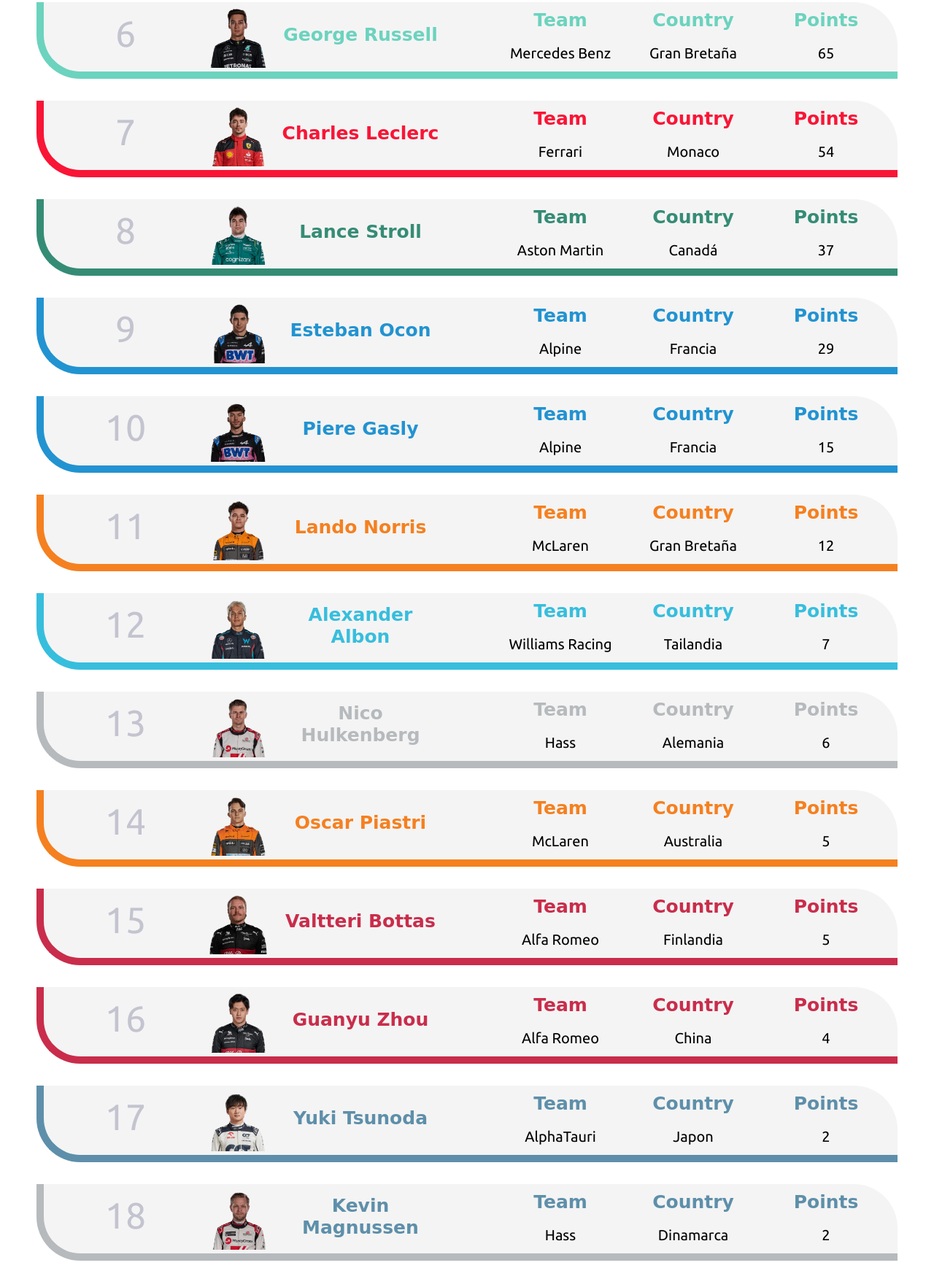
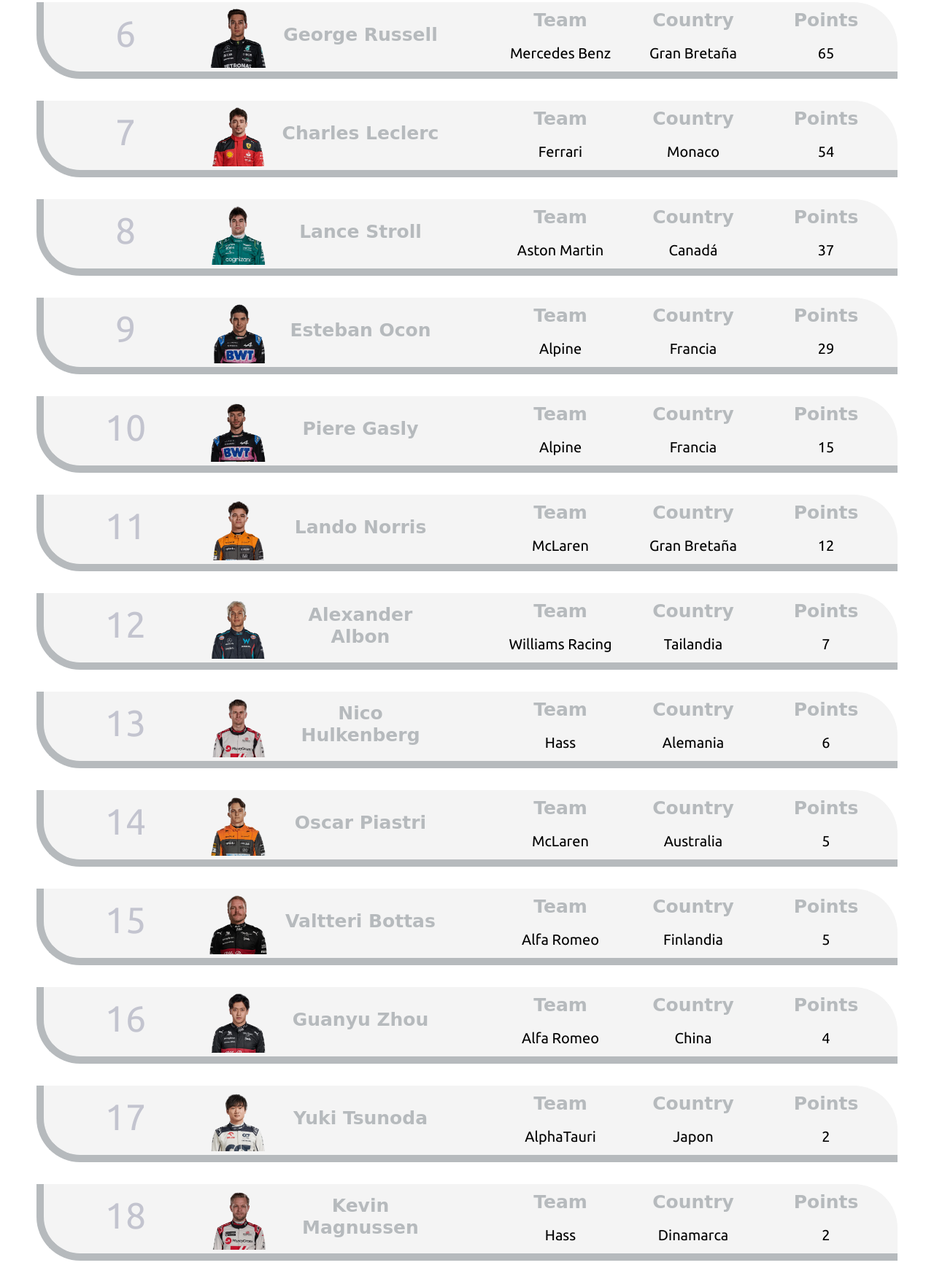
Before and after one commit to EmanuelMerlo/PF-Merlo, a website: page pages/clasificacion.html in a window 1280 px wide. Shown: the part 1048-2797 px from the top of the page at 73% size. Drawn offline with nearby package versions, Linux system fonts and the light colour scheme; a web font is replaced by a local one.

Commit message:
modified clasificacion

```diff
--- a/scss/layout/_clasificacion.scss
+++ b/scss/layout/_clasificacion.scss
@@ -130,6 +130,8 @@
 
     &-remain {
       @extend .main-content-pilots-first;
+        border-bottom: 10px solid $color-hass;
+        border-left: 10px solid $color-hass;
 
       &-image {
         @extend .main-content-pilots-first-image;
@@ -152,147 +154,18 @@
         h3 {
           width: 40%;
           text-align: center;
+          color: $color-hass;
         }
       }
 
       &-info {
         @extend .main-content-pilots-first-info;
-      }
 
-      &.pos4 {
-        border-bottom: 10px solid $color-merc;
-        border-left: 10px solid $color-merc;
+        div {
 
-        h3 {
-          color: $color-merc;
-        }
-      }
-      &.pos5 {
-        border-bottom: 10px solid $color-ferr;
-        border-left: 10px solid $color-ferr;
-
-        h3 {
-          color: $color-ferr;
-        }
-      }
-      &.pos6 {
-        border-bottom: 10px solid $color-merc;
-        border-left: 10px solid $color-merc;
-
-        h3 {
-          color: $color-merc;
-        }
-      }
-      &.pos7 {
-        border-bottom: 10px solid $color-ferr;
-        border-left: 10px solid $color-ferr;
-
-        h3 {
-          color: $color-ferr;
-        }
-      }
-      &.pos8 {
-        border-bottom: 10px solid $color-astm;
-        border-left: 10px solid $color-astm;
-
-        h3 {
-          color: $color-astm;
-        }
-      }
-      &.pos9 {
-        border-bottom: 10px solid $color-alpine;
-        border-left: 10px solid $color-alpine;
-
-        h3 {
-          color: $color-alpine;
-        }
-      }
-      &.pos10 {
-        border-bottom: 10px solid $color-alpine;
-        border-left: 10px solid $color-alpine;
-
-        h3 {
-          color: $color-alpine;
-        }
-      }
-      &.pos11 {
-        border-bottom: 10px solid $color-mcl;
-        border-left: 10px solid $color-mcl;
-
-        h3 {
-          color: $color-mcl;
-        }
-      }
-      &.pos12 {
-        border-bottom: 10px solid $color-will;
-        border-left: 10px solid $color-will;
-
-        h3 {
-          color: $color-will;
-        }
-      }
-      &.pos13 {
-        border-bottom: 10px solid $color-hass;
-        border-left: 10px solid $color-hass;
-
-        h3 {
-          color: $color-hass;
-        }
-      }
-      &.pos14 {
-        border-bottom: 10px solid $color-mcl;
-        border-left: 10px solid $color-mcl;
-
-        h3 {
-          color: $color-mcl;
-        }
-      }
-      &.pos15 {
-        border-bottom: 10px solid $color-alfr;
-        border-left: 10px solid $color-alfr;
-
-        h3 {
-          color: $color-alfr;
-        }
-      }
-      &.pos16 {
-        border-bottom: 10px solid $color-alfr;
-        border-left: 10px solid $color-alfr;
-
-        h3 {
-          color: $color-alfr;
-        }
-      }
-      &.pos17 {
-        border-bottom: 10px solid $color-alfat;
-        border-left: 10px solid $color-alfat;
-
-        h3 {
-          color: $color-alfat;
-        }
-      }
-      &.pos18 {
-        border-bottom: 10px solid $color-hass;
-        border-left: 10px solid $color-hass;
-
-        h3 {
-          color: $color-alfat;
-        }
-      }
-      &.pos19 {
-        border-bottom: 10px solid $color-alfat;
-        border-left: 10px solid $color-alfat;
-
-        h3 {
-          color: $color-alfat;
-        }
-      }
-      &.pos20 {
-        border-bottom: 10px solid $color-will;
-        border-left: 10px solid $color-will;
-
-        h3 {
-          color: $color-will;
+          h3 {
+            color: $color-hass;
+          }
         }
       }
     }
```
Also changed, not shown: css/styles.css, 1 other file.
